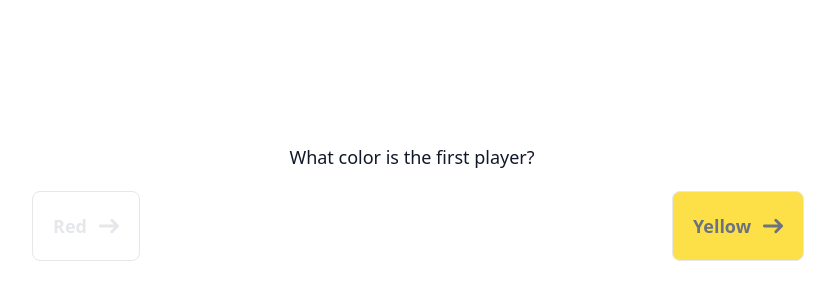
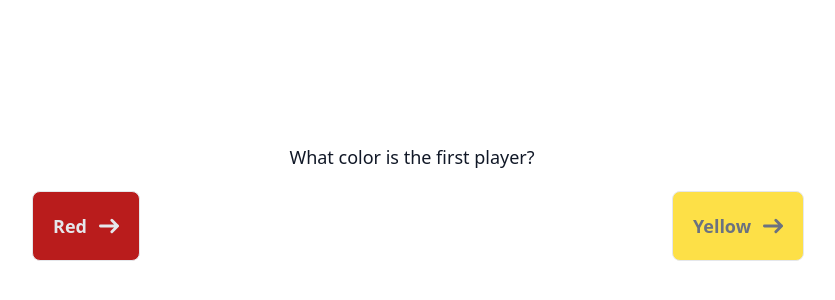
Before and after one commit to MZO9400/connect-four, a React (Create React App) app: page / in a window 1280 px wide. Shown: the part 198-498 px from the top of the page, without its empty margins (228-1063 px from the left). Built offline with nearby package versions, Linux system fonts and the light colour scheme.

Commit message:
Add hover color change

```diff
--- a/src/component/AskColor.tsx
+++ b/src/component/AskColor.tsx
@@ -10,7 +10,7 @@ const AskColor = ({setColor}: AskColorProps) => {
             <h3 className="mb-5 text-lg font-medium text-gray-900">What color is the first player?</h3>
             <ul className="grid w-full gap-6 md:grid-cols-2">
                 <li className="justify-self-center" onClick={() => setColor(Color.RED)}>
-                    <label className="inline-flex items-center bg-red-700 justify-between p-5 text-gray-500 bg-white border border-gray-200 rounded-lg cursor-pointer peer-checked:border-blue-600 peer-checked:text-blue-600">
+                    <label className="inline-flex items-center bg-red-700 hover:bg-red-900 justify-between p-5 text-gray-500 border border-gray-200 rounded-lg cursor-pointer peer-checked:border-blue-600 peer-checked:text-blue-600">
                         <div className="block">
                             <div className="w-full text-lg font-semibold text-gray-200">Red</div>
                         </div>
@@ -20,7 +20,7 @@ const AskColor = ({setColor}: AskColorProps) => {
                     </label>
                 </li>
                 <li className="justify-self-center" onClick={() => setColor(Color.YELLOW)}>
-                <label className="inline-flex items-center bg-yellow-300 justify-between p-5 text-gray-500 bg-white border border-gray-200 rounded-lg cursor-pointer peer-checked:border-blue-600 peer-checked:text-blue-600">
+                <label className="inline-flex items-center bg-yellow-300 hover:bg-yellow-700 hover:text-gray-200 justify-between p-5 text-gray-500 border border-gray-200 rounded-lg cursor-pointer peer-checked:border-blue-600 peer-checked:text-blue-600">
                         <div className="block">
                             <div className="w-full text-lg font-semibold">Yellow</div>
                         </div>
```
